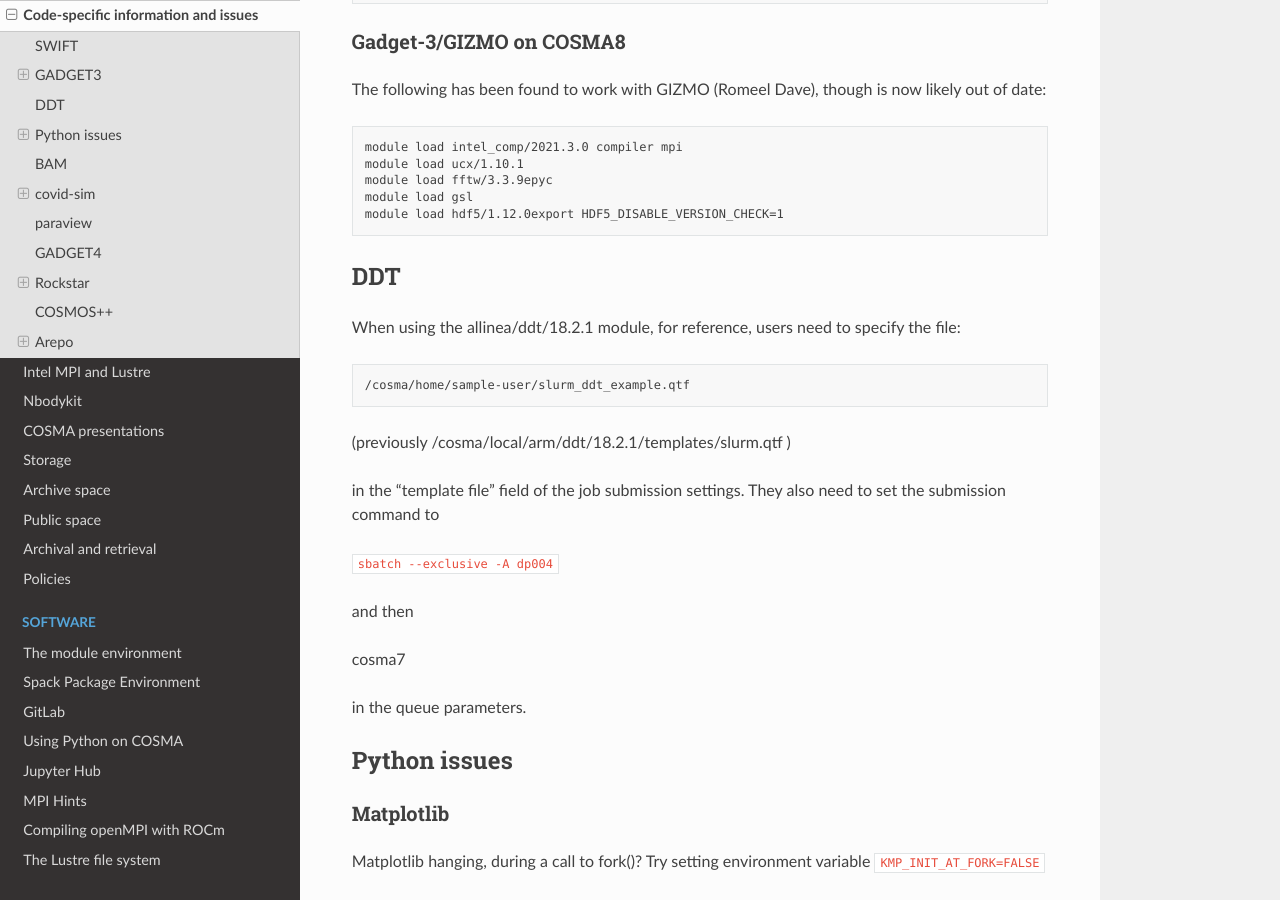
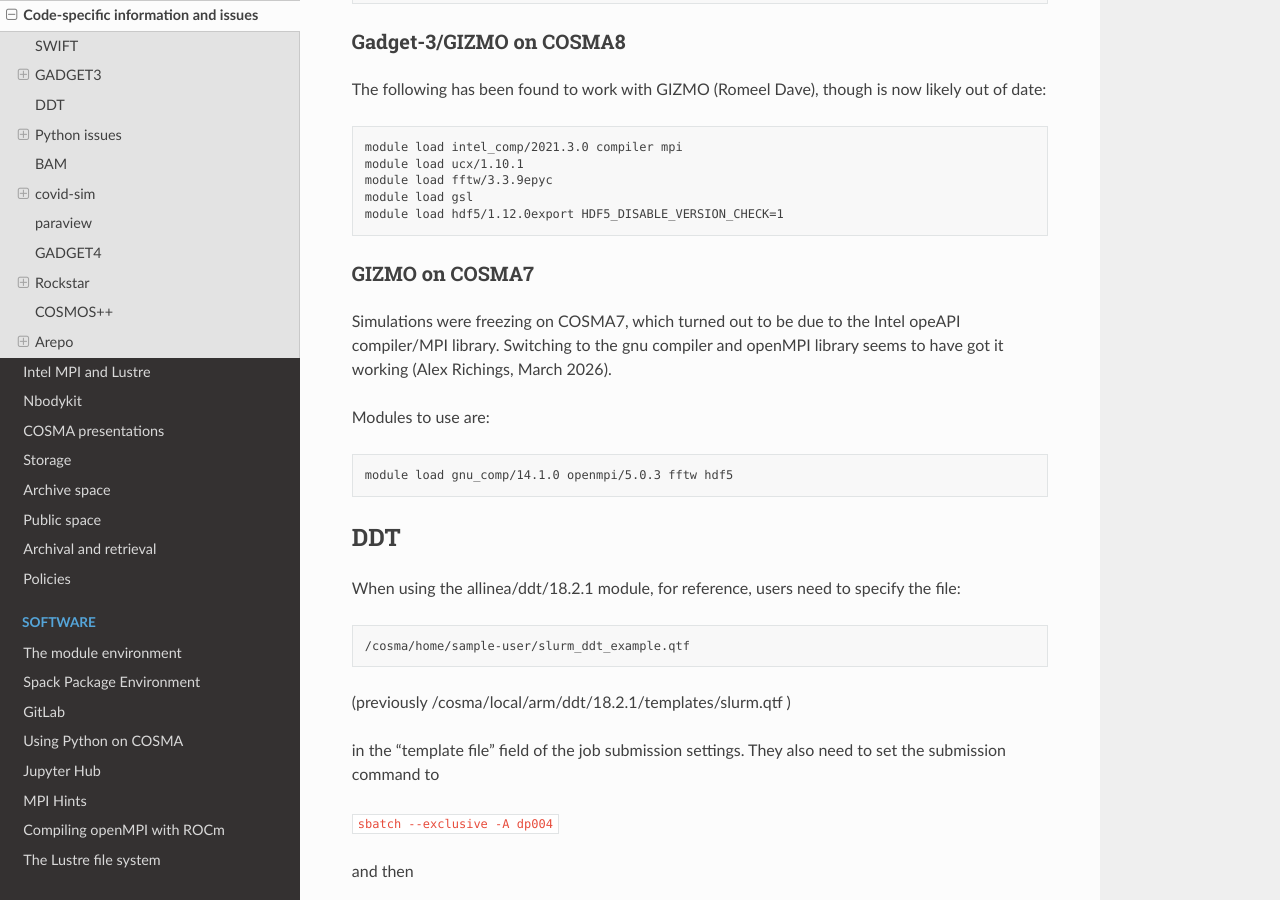
Before and after one commit to agb32/cosmadoc, a Sphinx documentation site: the page built from docs/source/issues.md, in a window 1280 px wide and 900 px high, scrolled down 3327 px. Built offline with Sphinx 7.4.7 and the Read the Docs theme 3.1.0, drawn with Linux system fonts in a browser that asks for light colours.

```diff
--- a/docs/source/issues.md
+++ b/docs/source/issues.md
@@ -105,6 +105,15 @@ The following has been found to work with GIZMO (Romeel Dave), though is now lik
     module load fftw/3.3.9epyc
     module load gsl
     module load hdf5/1.12.0export HDF5_DISABLE_VERSION_CHECK=1
+
+### GIZMO on COSMA7
+
+Simulations were freezing on COSMA7, which turned out to be due to the Intel opeAPI compiler/MPI library.  Switching to the gnu compiler and openMPI library seems to have got it working (Alex Richings, March 2026).
+
+Modules to use are:
+
+    module load gnu_comp/14.1.0 openmpi/5.0.3 fftw hdf5
+
 
 ## DDT
 
```
Also changed, not shown: docs/source/storj.md (+3 -1 lines).
